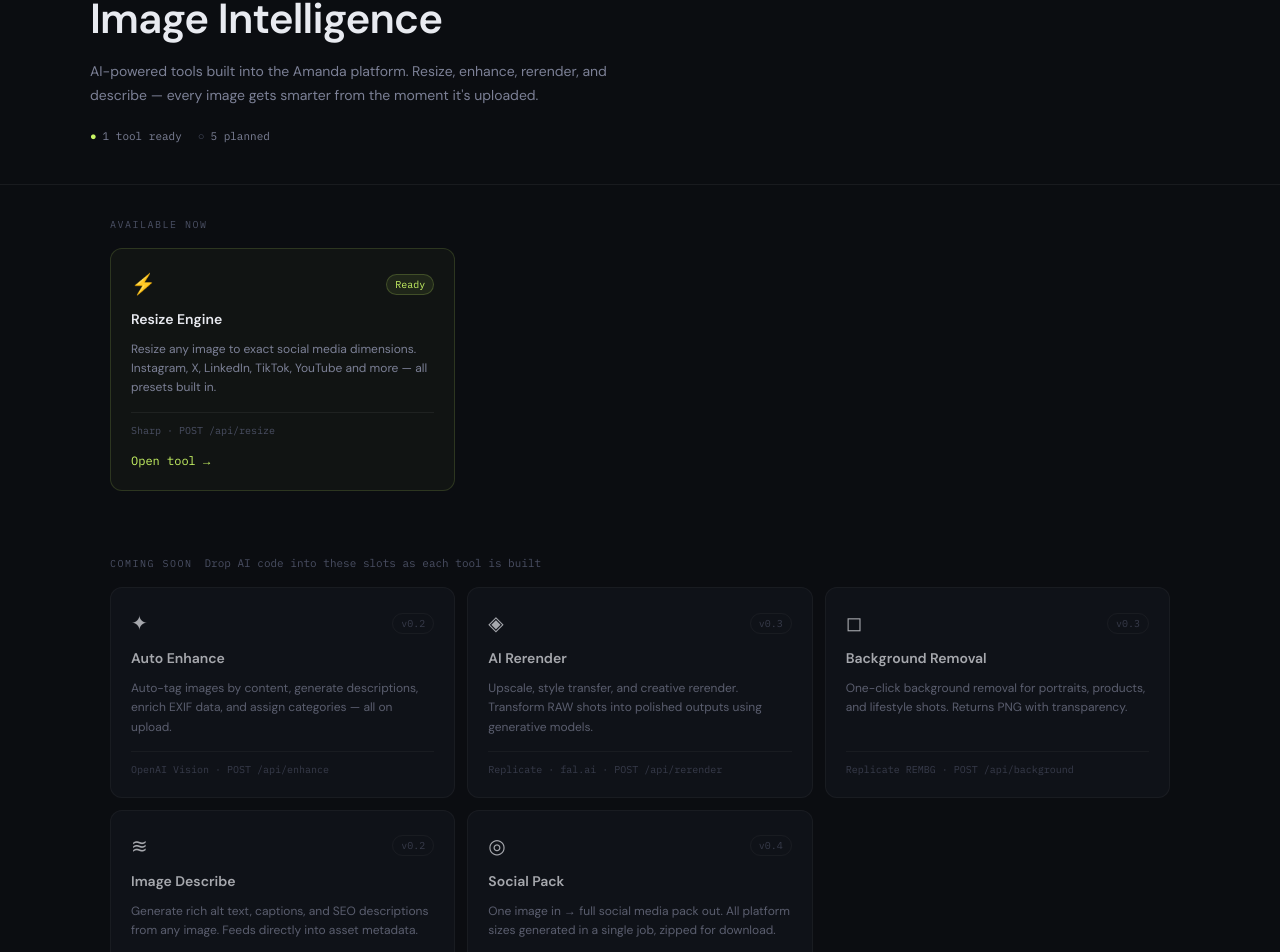
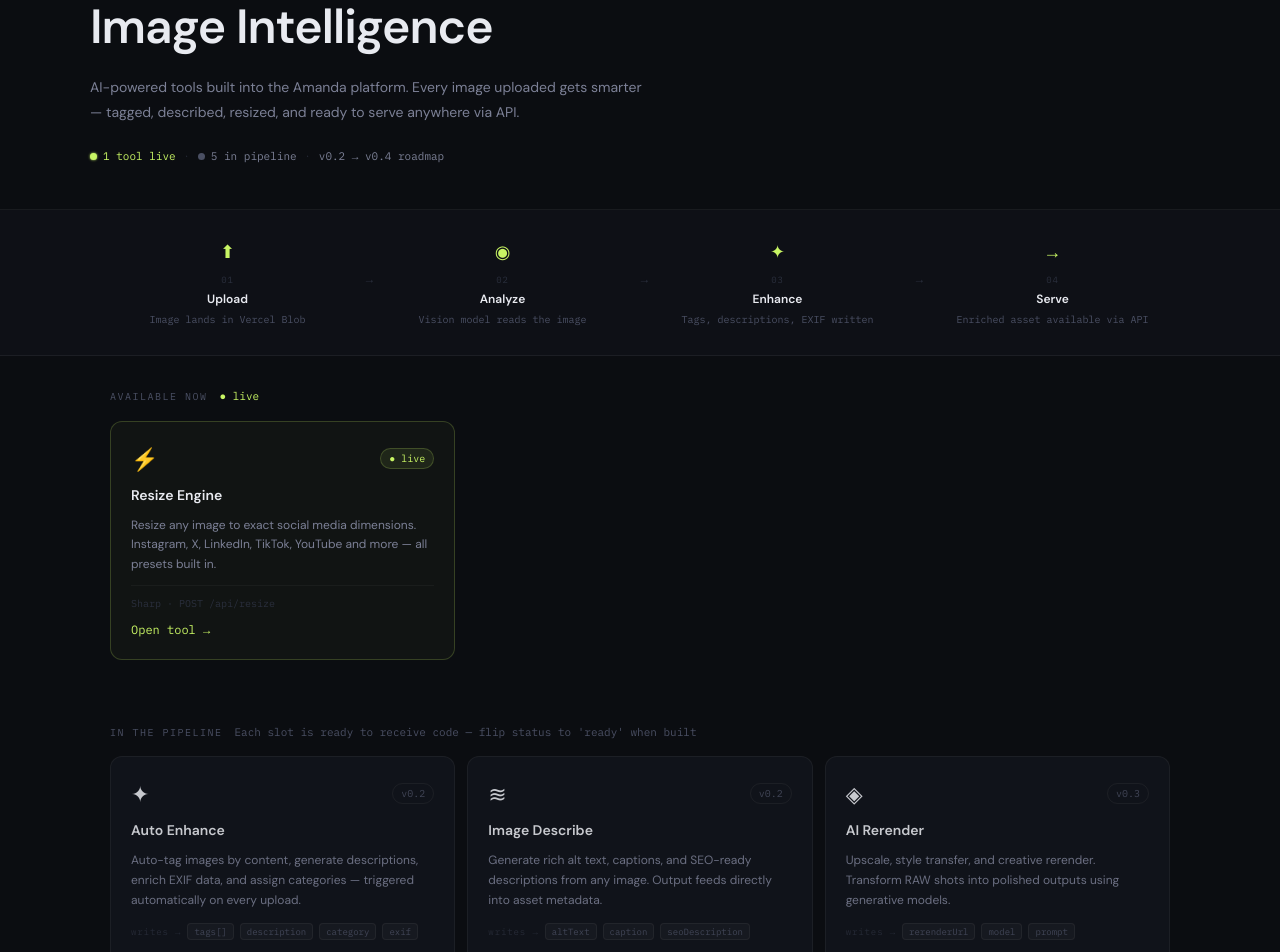
Before and after one commit to ANTCPU/photography, a Next.js app: page /ai in a window 1280 px wide. Shown: the part 155-1107 px from the top of the page. Built offline with nearby package versions, Linux system fonts and the light colour scheme.

Commit message:
Update page.tsx

```diff
--- a/app/ai/page.tsx
+++ b/app/ai/page.tsx
@@ -1,7 +1,7 @@
 // app/ai/page.tsx
-// AI Hub — landing page for all AI-powered image tools
-// Drop new tools here as they're built. Each card = one capability.
 'use client'
+
+import { useState, useEffect } from 'react'
 
 const TOOLS = [
   {
@@ -13,16 +13,32 @@ const TOOLS = [
     href: '/studio',
     eta: null,
     tech: 'Sharp · POST /api/resize',
+    writes: null,
+    progress: 100,
   },
   {
     id: 'enhance',
     status: 'planned' as const,
     icon: '✦',
     title: 'Auto Enhance',
-    desc: 'Auto-tag images by content, generate descriptions, enrich EXIF data, and assign categories — all on upload.',
+    desc: 'Auto-tag images by content, generate descriptions, enrich EXIF data, and assign categories — triggered automatically on every upload.',
     href: null,
     eta: 'v0.2',
     tech: 'OpenAI Vision · POST /api/enhance',
+    writes: ['tags[]', 'description', 'category', 'exif'],
+    progress: 60,
+  },
+  {
+    id: 'describe',
+    status: 'planned' as const,
+    icon: '≋',
+    title: 'Image Describe',
+    desc: 'Generate rich alt text, captions, and SEO-ready descriptions from any image. Output feeds directly into asset metadata.',
+    href: null,
+    eta: 'v0.2',
+    tech: 'OpenAI GPT-4o Vision · POST /api/describe',
+    writes: ['altText', 'caption', 'seoDescription'],
+    progress: 55,
   },
   {
     id: 'rerender',
@@ -33,47 +49,51 @@ const TOOLS = [
     href: null,
     eta: 'v0.3',
     tech: 'Replicate · fal.ai · POST /api/rerender',
+    writes: ['rerenderUrl', 'model', 'prompt'],
+    progress: 30,
   },
   {
     id: 'background',
     status: 'planned' as const,
     icon: '◻',
     title: 'Background Removal',
-    desc: 'One-click background removal for portraits, products, and lifestyle shots. Returns PNG with transparency.',
+    desc: 'One-click background removal for portraits, products, and lifestyle shots. Returns PNG with full transparency preserved.',
     href: null,
     eta: 'v0.3',
     tech: 'Replicate REMBG · POST /api/background',
-  },
-  {
-    id: 'describe',
-    status: 'planned' as const,
-    icon: '≋',
-    title: 'Image Describe',
-    desc: 'Generate rich alt text, captions, and SEO descriptions from any image. Feeds directly into asset metadata.',
-    href: null,
-    eta: 'v0.2',
-    tech: 'OpenAI GPT-4o Vision · POST /api/describe',
+    writes: ['bgRemovedUrl', 'maskUrl'],
+    progress: 25,
   },
   {
     id: 'social',
     status: 'planned' as const,
     icon: '◎',
     title: 'Social Pack',
-    desc: 'One image in → full social media pack out. All platform sizes generated in a single job, zipped for download.',
+    desc: 'One image in → full social media pack out. Every platform size generated in a single job, returned as a zip.',
     href: null,
     eta: 'v0.4',
     tech: 'Sharp batch · POST /api/social-pack',
+    writes: ['socialPack{}', 'packUrl', 'formats[]'],
+    progress: 10,
   },
 ]
 
-const STATUS_CONFIG = {
-  ready:   { label: 'Ready',   color: '#c8f564', bg: 'rgba(200,245,100,0.08)', border: 'rgba(200,245,100,0.2)' },
-  planned: { label: 'Planned', color: '#4a4f63', bg: 'transparent',            border: 'rgba(255,255,255,0.06)' },
-}
+const PIPELINE = [
+  { step: '01', label: 'Upload',  desc: 'Image lands in Vercel Blob',        icon: '⬆' },
+  { step: '02', label: 'Analyze', desc: 'Vision model reads the image',       icon: '◉' },
+  { step: '03', label: 'Enhance', desc: 'Tags, descriptions, EXIF written',   icon: '✦' },
+  { step: '04', label: 'Serve',   desc: 'Enriched asset available via API',   icon: '→' },
+]
 
 export default function AIHubPage() {
   const ready   = TOOLS.filter(t => t.status === 'ready')
   const planned = TOOLS.filter(t => t.status === 'planned')
+  const [pulse, setPulse] = useState(true)
+
+  useEffect(() => {
+    const id = setInterval(() => setPulse(p => !p), 1800)
+    return () => clearInterval(id)
+  }, [])
 
   return (
     <div style={s.root}>
@@ -97,17 +117,44 @@ export default function AIHubPage() {
           <span style={s.badge}>AI TOOLS</span>
           <h1 style={s.title}>Image Intelligence</h1>
           <p style={s.sub}>
-            AI-powered tools built into the Amanda platform. Resize, enhance, rerender,
-            and describe — every image gets smarter from the moment it's uploaded.
+            AI-powered tools built into the Amanda platform. Every image uploaded gets
+            smarter — tagged, described, resized, and ready to serve anywhere via API.
           </p>
-          <div style={s.heroMeta}>
-            <span style={s.metaPill}>
-              <span style={{ color: '#c8f564' }}>●</span> {ready.length} tool{ready.length !== 1 ? 's' : ''} ready
-            </span>
-            <span style={s.metaPill}>
-              <span style={{ color: '#4a4f63' }}>○</span> {planned.length} planned
-            </span>
+
+          {/* Live status strip */}
+          <div style={s.heroStats}>
+            <div style={s.heroStat}>
+              <span style={{
+                ...s.liveDot,
+                background: '#c8f564',
+                boxShadow: pulse ? '0 0 8px #c8f564' : '0 0 2px #c8f564',
+                transition: 'box-shadow 0.6s',
+              }} />
+              <span style={{ ...s.heroStatText, color: '#c8f564' }}>{ready.length} tool{ready.length !== 1 ? 's' : ''} live</span>
+            </div>
+            <span style={s.heroSep}>·</span>
+            <div style={s.heroStat}>
+              <span style={{ ...s.liveDot, background: '#4a4f63' }} />
+              <span style={s.heroStatText}>{planned.length} in pipeline</span>
+            </div>
+            <span style={s.heroSep}>·</span>
+            <span style={s.heroStatText}>v0.2 → v0.4 roadmap</span>
           </div>
+        </div>
+      </div>
+
+      {/* ── Pipeline strip ── */}
+      <div style={s.pipelineWrap}>
+        <div style={s.pipelineInner}>
+          {PIPELINE.map((step, i) => (
+            <div key={step.step} style={s.pipelineItem}>
+              <div style={s.pipelineIcon}>{step.icon}</div>
+              <div style={s.pipelineStep}>{step.step}</div>
+              <div style={s.pipelineLabel}>{step.label}</div>
+              <div style={s.pipelineDesc}>{step.desc}</div>
+              {i < PIPELINE.length - 1 && <div style={s.pipelineArrow}>→</div>}
+            </div>
+          ))}
         </div>
       </div>
 
@@ -115,6 +162,7 @@ export default function AIHubPage() {
       <div style={s.section}>
         <div style={s.sectionHeader}>
           <span style={s.sectionLabel}>AVAILABLE NOW</span>
+          <span style={{ ...s.sectionSub, color: '#c8f564' }}>● live</span>
         </div>
         <div style={s.grid}>
           {ready.map(tool => <ToolCard key={tool.id} tool={tool} />)}
@@ -124,26 +172,25 @@ export default function AIHubPage() {
       {/* ── Planned Tools ── */}
       <div style={s.section}>
         <div style={s.sectionHeader}>
-          <span style={s.sectionLabel}>COMING SOON</span>
-          <span style={s.sectionSub}>Drop AI code into these slots as each tool is built</span>
+          <span style={s.sectionLabel}>IN THE PIPELINE</span>
+          <span style={s.sectionSub}>Each slot is ready to receive code — flip status to 'ready' when built</span>
         </div>
         <div style={s.grid}>
           {planned.map(tool => <ToolCard key={tool.id} tool={tool} />)}
         </div>
       </div>
 
-      {/* ── Dev Note ── */}
+      {/* ── Dev note ── */}
       <div style={s.section}>
         <div style={s.devNote}>
-          <span style={s.devNoteIcon}>🔧</span>
+          <span style={{ fontSize: 18, flexShrink: 0 }}>🔧</span>
           <div>
             <div style={s.devNoteTitle}>Adding a new AI tool</div>
             <div style={s.devNoteText}>
-              Add an entry to the <code style={s.code}>TOOLS</code> array in{' '}
-              <code style={s.code}>app/ai/page.tsx</code>, create the API route at{' '}
-              <code style={s.code}>app/api/[tool-name]/route.ts</code>, then flip{' '}
-              <code style={s.code}>status: 'ready'</code> and add the <code style={s.code}>href</code>.
-              That's it.
+              Add an entry to <code style={s.code}>TOOLS[]</code> in <code style={s.code}>app/ai/page.tsx</code> →
+              build the API route at <code style={s.code}>app/api/[tool]/route.ts</code> →
+              flip <code style={s.code}>status: 'ready'</code> and set <code style={s.code}>href</code>.
+              The card goes live automatically.
             </div>
           </div>
         </div>
@@ -165,30 +212,39 @@ export default function AIHubPage() {
 // ── Tool Card ─────────────────────────────────────────────────────────────────
 
 function ToolCard({ tool }: { tool: typeof TOOLS[0] }) {
-  const cfg     = STATUS_CONFIG[tool.status]
   const isReady = tool.status === 'ready'
 
   const inner = (
     <div
       style={{
         ...s.card,
-        borderColor:  isReady ? 'rgba(200,245,100,0.15)' : 'rgba(255,255,255,0.06)',
+        borderColor:  isReady ? 'rgba(200,245,100,0.2)'  : 'rgba(255,255,255,0.06)',
         background:   isReady ? 'rgba(200,245,100,0.03)' : '#12151c',
-        opacity:      isReady ? 1 : 0.7,
-        cursor:       isReady ? 'pointer' : 'default',
+        opacity:      isReady ? 1 : 0.85,
       }}
       onMouseEnter={e => {
-        if (isReady) e.currentTarget.style.borderColor = 'rgba(200,245,100,0.35)'
+        e.currentTarget.style.borderColor = isReady
+          ? 'rgba(200,245,100,0.5)'
+          : 'rgba(255,255,255,0.12)'
+        if (isReady) e.currentTarget.style.boxShadow = '0 0 20px rgba(200,245,100,0.06)'
       }}
       onMouseLeave={e => {
-        if (isReady) e.currentTarget.style.borderColor = 'rgba(200,245,100,0.15)'
+        e.currentTarget.style.borderColor = isReady
+          ? 'rgba(200,245,100,0.2)'
+          : 'rgba(255,255,255,0.06)'
+        e.currentTarget.style.boxShadow = 'none'
       }}
     >
-      {/* Header row */}
+      {/* Header */}
       <div style={s.cardHeader}>
         <span style={s.cardIcon}>{tool.icon}</span>
-        <span style={{ ...s.statusPill, color: cfg.color, background: cfg.bg, borderColor: cfg.border }}>
-          {isReady ? cfg.label : tool.eta}
+        <span style={{
+          ...s.statusPill,
+          color:       isReady ? '#c8f564' : '#4a4f63',
+          background:  isReady ? 'rgba(200,245,100,0.08)' : 'transparent',
+          borderColor: isReady ? 'rgba(200,245,100,0.2)'  : 'rgba(255,255,255,0.06)',
+        }}>
+          {isReady ? '● live' : tool.eta}
         </span>
       </div>
 
@@ -196,13 +252,39 @@ function ToolCard({ tool }: { tool: typeof TOOLS[0] }) {
       <div style={s.cardTitle}>{tool.title}</div>
       <div style={s.cardDesc}>{tool.desc}</div>
 
-      {/* Tech stack */}
+      {/* Writes to asset */}
+      {tool.writes && (
+        <div style={s.writesRow}>
+          <span style={s.writesLabel}>writes →</span>
+          {tool.writes.map(w => (
+            <span key={w} style={s.writesPill}>{w}</span>
+          ))}
+        </div>
+      )}
+
+      {/* Progress bar for planned */}
+      {!isReady && (
+        <div style={s.progressWrap}>
+          <div style={s.progressTrack}>
+            <div style={{
+              ...s.progressBar,
+              width: `${tool.progress}%`,
+              background: tool.progress > 50
+                ? 'rgba(200,245,100,0.5)'
+                : tool.progress > 25
+                  ? 'rgba(77,166,255,0.5)'
+                  : 'rgba(74,79,99,0.5)',
+            }} />
+          </div>
+          <span style={s.progressLabel}>{tool.progress}%</span>
+        </div>
+      )}
+
+      {/* Tech */}
       <div style={s.cardTech}>{tool.tech}</div>
 
       {/* CTA */}
-      {isReady && (
-        <div style={s.cardCta}>Open tool →</div>
-      )}
+      {isReady && <div style={s.cardCta}>Open tool →</div>}
     </div>
   )
 
@@ -214,51 +296,65 @@ function ToolCard({ tool }: { tool: typeof TOOLS[0] }) {
 // ── Styles ────────────────────────────────────────────────────────────────────
 
 const s: Record<string, React.CSSProperties> = {
-  root:        { minHeight: '100vh', background: '#0b0d11', color: '#e8eaf0', fontFamily: "'DM Sans', sans-serif", fontSize: 13 },
+  root:         { minHeight: '100vh', background: '#0b0d11', color: '#e8eaf0', fontFamily: "'DM Sans', sans-serif", fontSize: 13 },
+  topbar:       { borderBottom: '1px solid rgba(255,255,255,0.06)', background: 'rgba(11,13,17,0.95)', position: 'sticky', top: 0, zIndex: 100, backdropFilter: 'blur(12px)' },
+  topbarInner:  { maxWidth: 1100, margin: '0 auto', padding: '0 20px', height: 52, display: 'flex', alignItems: 'center', justifyContent: 'space-between' },
+  wordmark:     { fontSize: 12, fontWeight: 700, letterSpacing: '0.18em', color: '#e8eaf0', fontFamily: "'IBM Plex Mono', monospace" },
+  nav:          { display: 'flex', gap: 20 },
+  navLink:      { color: '#7c8096', textDecoration: 'none', fontSize: 12, fontFamily: "'IBM Plex Mono', monospace" },
 
-  // Topbar
-  topbar:      { borderBottom: '1px solid rgba(255,255,255,0.06)', background: 'rgba(11,13,17,0.95)', position: 'sticky', top: 0, zIndex: 100, backdropFilter: 'blur(12px)' },
-  topbarInner: { maxWidth: 1100, margin: '0 auto', padding: '0 20px', height: 52, display: 'flex', alignItems: 'center', justifyContent: 'space-between' },
-  wordmark:    { fontSize: 12, fontWeight: 700, letterSpacing: '0.18em', color: '#e8eaf0', fontFamily: "'IBM Plex Mono', monospace" },
-  nav:         { display: 'flex', gap: 20 },
-  navLink:     { color: '#7c8096', textDecoration: 'none', fontSize: 12, fontFamily: "'IBM Plex Mono', monospace" },
+  hero:         { borderBottom: '1px solid rgba(255,255,255,0.06)', padding: '52px 20px 44px' },
+  heroInner:    { maxWidth: 1100, margin: '0 auto' },
+  badge:        { display: 'inline-block', fontSize: 10, fontFamily: "'IBM Plex Mono', monospace", letterSpacing: '0.15em', color: '#c8f564', background: 'rgba(200,245,100,0.08)', border: '1px solid rgba(200,245,100,0.2)', borderRadius: 20, padding: '4px 12px', marginBottom: 16 },
+  title:        { fontSize: 'clamp(28px, 5vw, 48px)' as any, fontWeight: 700, letterSpacing: '-0.02em', color: '#e8eaf0', marginBottom: 12 },
+  sub:          { fontSize: 14, color: '#7c8096', lineHeight: 1.75, maxWidth: 560, marginBottom: 24 },
+  heroStats:    { display: 'flex', alignItems: 'center', gap: 10, flexWrap: 'wrap' },
+  heroStat:     { display: 'flex', alignItems: 'center', gap: 6 },
+  heroStatText: { fontSize: 11, fontFamily: "'IBM Plex Mono', monospace", color: '#7c8096' },
+  heroSep:      { fontSize: 11, color: '#2a2f3d' },
+  liveDot:      { width: 7, height: 7, borderRadius: '50%', flexShrink: 0, display: 'inline-block' },
 
-  // Hero
-  hero:        { borderBottom: '1px solid rgba(255,255,255,0.06)', padding: '48px 20px 40px' },
-  heroInner:   { maxWidth: 1100, margin: '0 auto' },
-  badge:       { display: 'inline-block', fontSize: 10, fontFamily: "'IBM Plex Mono', monospace", letterSpacing: '0.15em', color: '#c8f564', background: 'rgba(200,245,100,0.08)', border: '1px solid rgba(200,245,100,0.2)', borderRadius: 20, padding: '4px 12px', marginBottom: 16 },
-  title:       { fontSize: 'clamp(28px, 5vw, 42px)' as any, fontWeight: 700, letterSpacing: '-0.02em', color: '#e8eaf0', marginBottom: 10 },
-  sub:         { fontSize: 14, color: '#7c8096', lineHeight: 1.7, maxWidth: 520, marginBottom: 20 },
-  heroMeta:    { display: 'flex', gap: 16 },
-  metaPill:    { fontSize: 11, fontFamily: "'IBM Plex Mono', monospace", color: '#7c8096', display: 'flex', alignItems: 'center', gap: 6 },
+  pipelineWrap:  { borderBottom: '1px solid rgba(255,255,255,0.06)', background: '#0e1016', padding: '20px' },
+  pipelineInner: { maxWidth: 1100, margin: '0 auto', display: 'flex', alignItems: 'flex-start', gap: 0, overflowX: 'auto' },
+  pipelineItem:  { display: 'flex', flexDirection: 'column', alignItems: 'center', gap: 4, flex: 1, minWidth: 120, position: 'relative', padding: '8px 12px' },
+  pipelineIcon:  { fontSize: 18, color: '#c8f564', fontFamily: "'IBM Plex Mono', monospace", marginBottom: 4 },
+  pipelineStep:  { fontSize: 9, fontFamily: "'IBM Plex Mono', monospace", color: '#2a2f3d', letterSpacing: '0.1em' },
+  pipelineLabel: { fontSize: 12, fontWeight: 600, color: '#e8eaf0' },
+  pipelineDesc:  { fontSize: 10, color: '#4a4f63', fontFamily: "'IBM Plex Mono', monospace", textAlign: 'center' },
+  pipelineArrow: { position: 'absolute', right: -8, top: '38%', fontSize: 12, color: '#2a2f3d', fontFamily: "'IBM Plex Mono', monospace" },
 
-  // Sections
-  section:      { maxWidth: 1100, margin: '0 auto', padding: '32px 20px' },
-  sectionHeader:{ marginBottom: 16, display: 'flex', alignItems: 'baseline', gap: 12 },
-  sectionLabel: { fontSize: 10, fontFamily: "'IBM Plex Mono', monospace", letterSpacing: '0.15em', color: '#4a4f63' },
-  sectionSub:   { fontSize: 11, color: '#4a4f63', fontFamily: "'IBM Plex Mono', monospace" },
-  grid:         { display: 'grid', gridTemplateColumns: 'repeat(auto-fill, minmax(280px, 1fr))', gap: 12 },
+  section:       { maxWidth: 1100, margin: '0 auto', padding: '32px 20px' },
+  sectionHeader: { marginBottom: 16, display: 'flex', alignItems: 'center', gap: 12 },
+  sectionLabel:  { fontSize: 10, fontFamily: "'IBM Plex Mono', monospace", letterSpacing: '0.15em', color: '#4a4f63' },
+  sectionSub:    { fontSize: 11, color: '#4a4f63', fontFamily: "'IBM Plex Mono', monospace" },
+  grid:          { display: 'grid', gridTemplateColumns: 'repeat(auto-fill, minmax(290px, 1fr))', gap: 12 },
 
-  // Cards
-  card:        { border: '1px solid', borderRadius: 12, padding: '20px', display: 'flex', flexDirection: 'column', gap: 10, transition: 'border-color 0.15s', height: '100%', boxSizing: 'border-box' },
-  cardHeader:  { display: 'flex', alignItems: 'center', justifyContent: 'space-between' },
-  cardIcon:    { fontSize: 20, fontFamily: "'IBM Plex Mono', monospace" },
-  statusPill:  { fontSize: 10, fontFamily: "'IBM Plex Mono', monospace", border: '1px solid', borderRadius: 20, padding: '2px 8px' },
-  cardTitle:   { fontSize: 14, fontWeight: 600, color: '#e8eaf0' },
-  cardDesc:    { fontSize: 12, color: '#7c8096', lineHeight: 1.6, flex: 1 },
-  cardTech:    { fontSize: 10, fontFamily: "'IBM Plex Mono', monospace", color: '#4a4f63', borderTop: '1px solid rgba(255,255,255,0.06)', paddingTop: 10, marginTop: 4 },
-  cardCta:     { fontSize: 12, fontFamily: "'IBM Plex Mono', monospace", color: '#c8f564', marginTop: 4 },
+  card:          { border: '1px solid', borderRadius: 12, padding: '20px', display: 'flex', flexDirection: 'column', gap: 10, transition: 'border-color 0.15s, box-shadow 0.15s', height: '100%', boxSizing: 'border-box' },
+  cardHeader:    { display: 'flex', alignItems: 'center', justifyContent: 'space-between' },
+  cardIcon:      { fontSize: 22, fontFamily: "'IBM Plex Mono', monospace" },
+  statusPill:    { fontSize: 10, fontFamily: "'IBM Plex Mono', monospace", border: '1px solid', borderRadius: 20, padding: '2px 8px' },
+  cardTitle:     { fontSize: 14, fontWeight: 600, color: '#e8eaf0' },
+  cardDesc:      { fontSize: 12, color: '#7c8096', lineHeight: 1.65, flex: 1 },
 
-  // Dev note
-  devNote:     { background: '#12151c', border: '1px solid rgba(255,255,255,0.06)', borderRadius: 10, padding: '16px 20px', display: 'flex', gap: 14, alignItems: 'flex-start' },
-  devNoteIcon: { fontSize: 18, flexShrink: 0, marginTop: 2 },
-  devNoteTitle:{ fontSize: 12, fontWeight: 600, color: '#e8eaf0', marginBottom: 6 },
-  devNoteText: { fontSize: 11, color: '#7c8096', lineHeight: 1.7 },
-  code:        { fontFamily: "'IBM Plex Mono', monospace", color: '#c8f564', fontSize: 11 },
+  writesRow:     { display: 'flex', alignItems: 'center', gap: 6, flexWrap: 'wrap', marginTop: 2 },
+  writesLabel:   { fontSize: 9, fontFamily: "'IBM Plex Mono', monospace", color: '#2a2f3d', letterSpacing: '0.1em' },
+  writesPill:    { fontSize: 9, fontFamily: "'IBM Plex Mono', monospace", color: '#4a4f63', background: 'rgba(255,255,255,0.03)', border: '1px solid rgba(255,255,255,0.06)', borderRadius: 4, padding: '1px 6px' },
 
-  // Footer
-  footer:      { borderTop: '1px solid rgba(255,255,255,0.06)', padding: '24px 20px', marginTop: 20 },
-  footerInner: { maxWidth: 1100, margin: '0 auto', display: 'flex', alignItems: 'center', justifyContent: 'space-between', flexWrap: 'wrap', gap: 12 },
-  footerLink:  { fontSize: 11, fontFamily: "'IBM Plex Mono', monospace", color: '#c8f564', textDecoration: 'none' },
-  dim:         { fontSize: 11, fontFamily: "'IBM Plex Mono', monospace", color: '#4a4f63' },
+  progressWrap:  { display: 'flex', alignItems: 'center', gap: 8 },
+  progressTrack: { flex: 1, height: 3, background: 'rgba(255,255,255,0.04)', borderRadius: 2, overflow: 'hidden' },
+  progressBar:   { height: '100%', borderRadius: 2, transition: 'width 0.4s' },
+  progressLabel: { fontSize: 9, fontFamily: "'IBM Plex Mono', monospace", color: '#2a2f3d', width: 24, textAlign: 'right', flexShrink: 0 },
+
+  cardTech:      { fontSize: 10, fontFamily: "'IBM Plex Mono', monospace", color: '#2a2f3d', borderTop: '1px solid rgba(255,255,255,0.04)', paddingTop: 10 },
+  cardCta:       { fontSize: 12, fontFamily: "'IBM Plex Mono', monospace", color: '#c8f564' },
+
+  devNote:       { background: '#12151c', border: '1px solid rgba(255,255,255,0.06)', borderRadius: 10, padding: '16px 20px', display: 'flex', gap: 14, alignItems: 'flex-start' },
+  devNoteTitle:  { fontSize: 12, fontWeight: 600, color: '#e8eaf0', marginBottom: 6 },
+  devNoteText:   { fontSize: 11, color: '#7c8096', lineHeight: 1.7 },
+  code:          { fontFamily: "'IBM Plex Mono', monospace", color: '#c8f564', fontSize: 11 },
+
+  footer:        { borderTop: '1px solid rgba(255,255,255,0.06)', padding: '24px 20px', marginTop: 20 },
+  footerInner:   { maxWidth: 1100, margin: '0 auto', display: 'flex', alignItems: 'center', justifyContent: 'space-between', flexWrap: 'wrap', gap: 12 },
+  footerLink:    { fontSize: 11, fontFamily: "'IBM Plex Mono', monospace", color: '#c8f564', textDecoration: 'none' },
+  dim:           { fontSize: 11, fontFamily: "'IBM Plex Mono', monospace", color: '#4a4f63' },
 }
```
